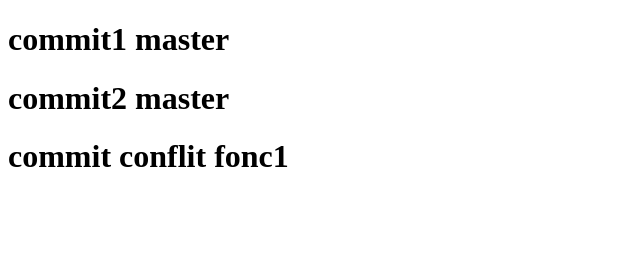
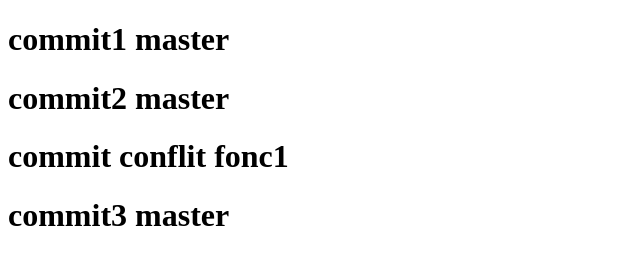
Before and after one commit to mohammedlahkim/GITTEST, a plain HTML site: page index.html in a window 1280 px wide. Shown: the whole page, without its empty margins (0-640 px from the left). Drawn offline with Linux system fonts and the light colour scheme.

Commit message:
gestion de conflit2

```diff
--- a/index.html
+++ b/index.html
@@ -9,5 +9,6 @@
     <h1>commit1 master</h1>
     <h1>commit2 master</h1>
     <h1>commit conflit fonc1</h1>
+    <h1>commit3 master</h1>
 </body>
 </html>
```
